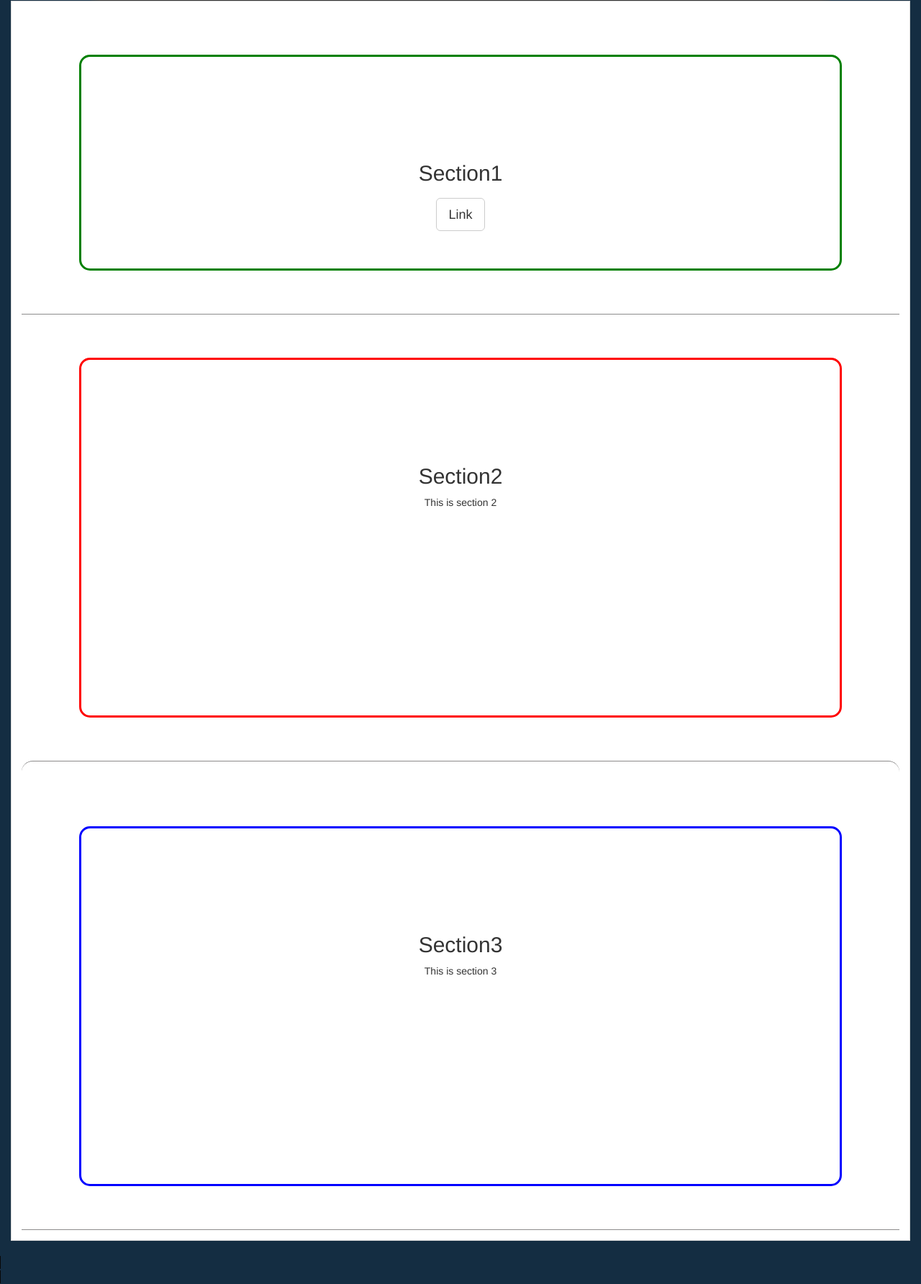
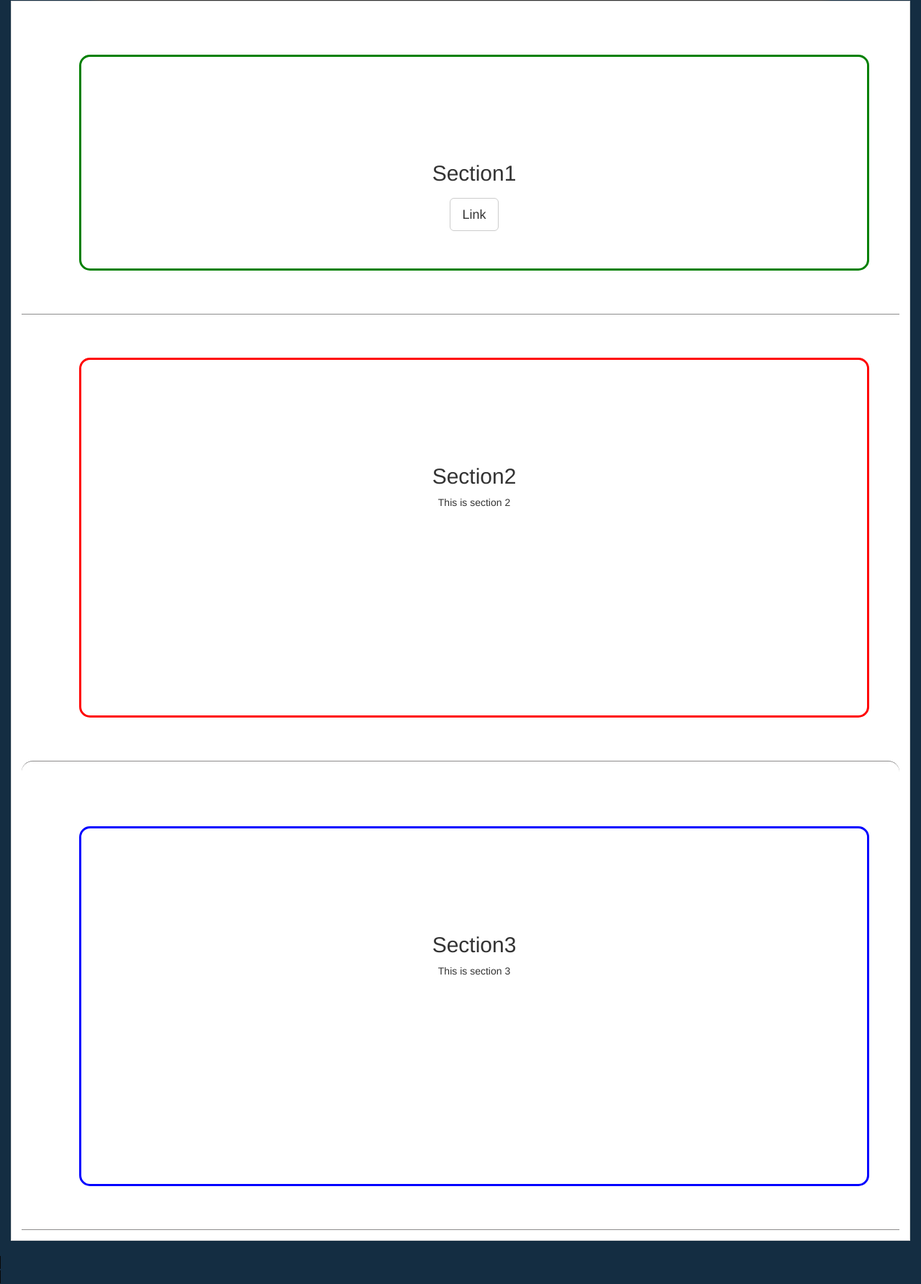
Before and after one commit to rubyrails009/project, a PHP site: page / in a window 1280 px wide. Shown: the part 573-2357 px from the top of the page at 72% size. Run offline with PHP 8.4, Linux system fonts and the light colour scheme; some libraries are stand-ins or nearby versions.

Commit message:
adujst section width

```diff
--- a/css/portfolio.css
+++ b/css/portfolio.css
@@ -54,7 +54,7 @@ hr {
 }
 
 #about {
-    width: auto;
+    width: 90%;
     height: 300px;
     border: 3px solid green;
     padding: 125px;
@@ -63,7 +63,7 @@ hr {
 }
 
 #portfolio {
-    width: auto;
+    width: 90%;
     height: 500px;
     border: 3px solid red;
     padding: 125px;
@@ -71,7 +71,7 @@ hr {
     border-radius: 15px;
 }
 #contact {
-    width: auto;
+    width: 90%;
     height: 500px;
     border: 3px solid blue;
     padding: 125px;
```
